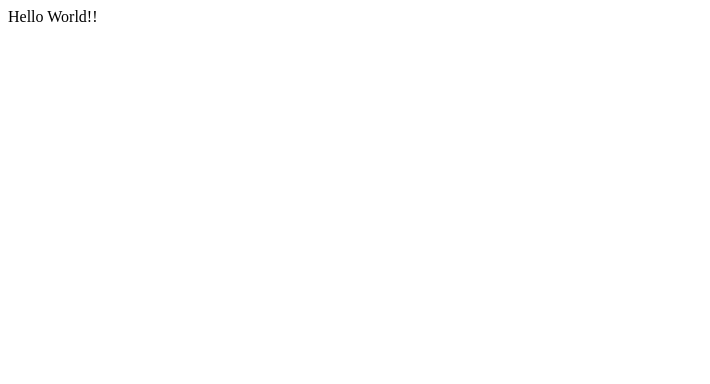
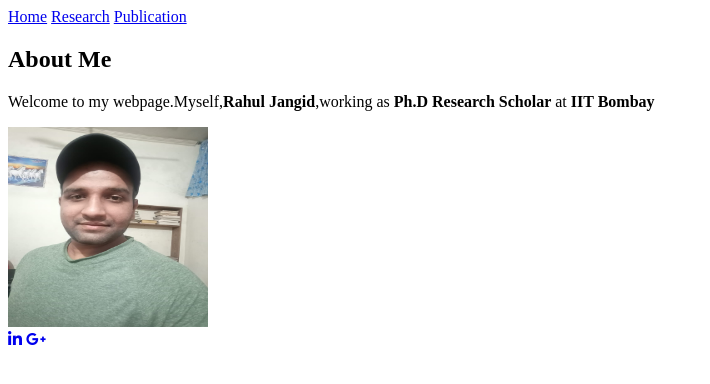
Before and after one commit to willkin92/willkin92.github.io, a plain HTML site: page index.html in a window 1280 px wide. Shown: the whole page, without its empty margins (0-710 px from the left). Drawn offline with Linux system fonts and the light colour scheme.

Commit message:
Add files via upload

```diff
--- a/index.html
+++ b/index.html
@@ -1 +1,28 @@
-Hello World!!
+<!DOCTYPE html>
+<html lang="en" dir="ltr">
+  <head>
+    <meta charset="utf-8">
+    <title>Rahul Jangid</title>
+    <script src="https://kit.fontawesome.com/2b3ef45fe0.js" crossorigin="anonymous"></script>
+  </head>
+  <body>
+    <header>
+    <nav>
+      <a href="index.html">Home</a>
+      <a href="reseach.html">Research</a>
+      <a href="publications.html">Publication</a>
+    </nav>
+    </header>
+    <section>
+      <h2>About Me </h2>
+      <p>Welcome to my webpage.Myself,<b>Rahul Jangid</b>,working as <strong>Ph.D Research Scholar</strong> at <strong>IIT Bombay</strong> </p>
+    </section>
+    <aside>
+<img src="my.jpeg" width="200" height="200" alt="My Photo">
+    </aside>
+<footer>
+  <a href="https://www.linkedin.com/in/rahul-jangid-b3502aa4/" aria-label="Linkedin" ><i class="fa fa-linkedin" ></i></a>
+  <a href="https://scholar.google.com/citations?user=FAVHi-kAAAAJ&hl=en" aria-label="Google Scholar"><i class="fa fa-google-plus" ></i></a>
+</footer>
+  </body>
+</html>
```
Also changed, not shown: publications.html (added, +28 -0 lines), reseach.html (added, +28 -0 lines), my.jpeg (added).
